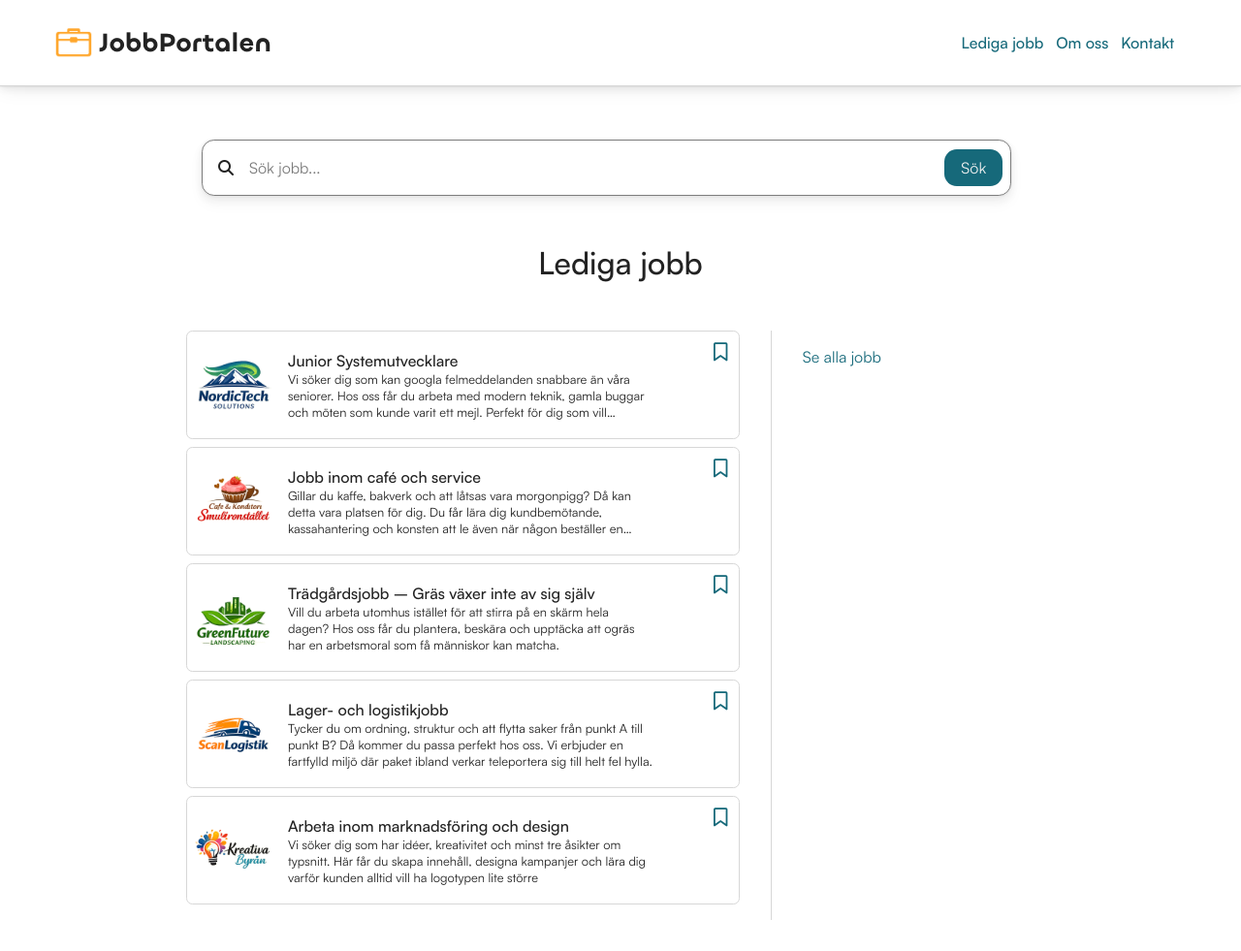
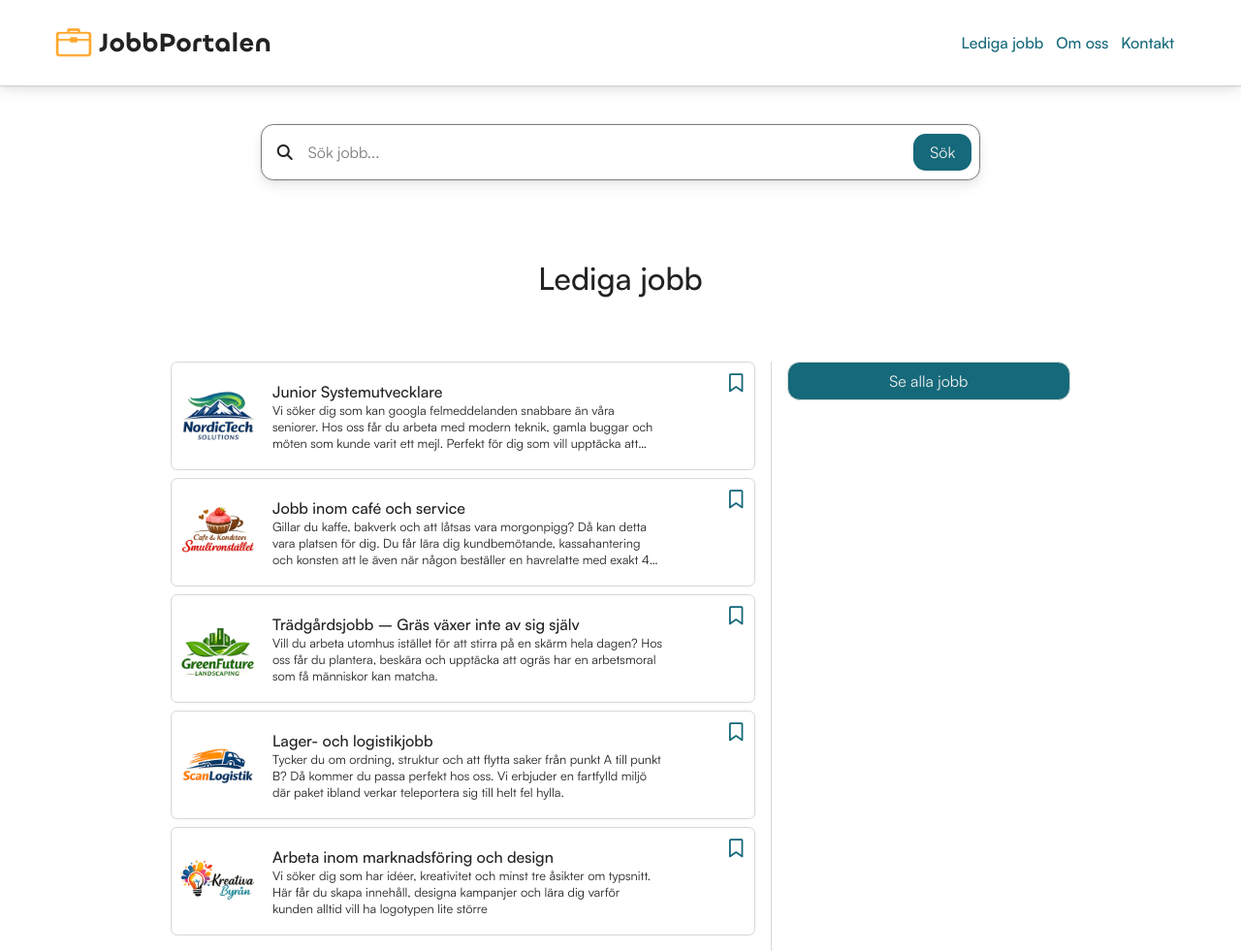
Before and after one commit to OJKdev/jobbportalen, a website with bundled scripts: page src/pages/jobs/jobs.html in a window 1280 px wide. Shown: the whole page at 97% size. Built offline with nearby package versions, Linux system fonts and the light colour scheme; data requests are answered from the project's data file; some icons are missing.

Commit message:
Snyggat till och fixat lite html css

```diff
--- a/src/assets/css/home.css
+++ b/src/assets/css/home.css
@@ -2,14 +2,19 @@
 @import "searchbar.css";
 @import "jobList.css";
 
-section {
+.landing {
   display: flex;
   flex-direction: column;
   align-items: center;
-  text-align: center;
+
   gap: 1rem;
 }
-.hero h3 {
+
+.landing p {
+  text-align: center;
+}
+
+.landing h3 {
   letter-spacing: 0.05em;
 }
 
--- a/src/assets/css/jobList.css
+++ b/src/assets/css/jobList.css
@@ -14,7 +14,7 @@
   flex-direction: row;
   border-radius: 0.4rem;
   box-shadow: none;
-  margin: 0 1rem 0 1rem;
+
   padding: 0.3rem;
   transition: all 0.2s ease-out;
   text-align: left;
@@ -67,3 +67,8 @@
 .job button:hover {
   color: var(--priamary-color);
 }
+@media (min-width: 768px) {
+  .job {
+    margin: 0 1rem 0 0;
+  }
+}
--- a/src/assets/css/pagegrid.css
+++ b/src/assets/css/pagegrid.css
@@ -1,21 +1,22 @@
 article {
   display: grid;
-  grid-template-columns: 2fr 1fr;
+}
+
+aside ul {
+  display: flex;
+  flex-direction: row;
+  justify-content: space-between;
+  align-items: center;
+
+  list-style: none;
 }
 
 aside {
-  border-left: solid 1px var(--primary-border-color);
+  padding-bottom: 1rem;
+  margin-bottom: 1rem;
+  border-bottom: 1px solid var(--primary-border-color);
 }
 
-aside ul {
-  list-style: none;
-  padding-left: 2rem;
-  margin-top: 1rem;
-}
-
-aside p {
-  padding-left: 2rem;
-}
 .buttons {
   display: flex;
   justify-content: center;
@@ -27,10 +28,31 @@ aside p {
 }
 
 .left-column {
+  order: 2;
   display: flex;
   flex-direction: column;
   gap: 1rem;
+}
 
-  margin-bottom: 1rem;
-  margin-right: 1rem;
+@media (min-width: 768px) {
+  article {
+    display: grid;
+    grid-template-columns: 2fr 1fr;
+  }
+  .left-column {
+    order: 0;
+    margin-bottom: 1rem;
+  }
+  aside {
+    border-left: solid 1px var(--primary-border-color);
+    margin-bottom: 1rem;
+    padding-bottom: 0;
+    margin-bottom: 0;
+    border-bottom: 0;
+  }
+  aside ul {
+    display: block;
+    list-style: none;
+    padding-left: 1rem;
+  }
 }
--- a/src/assets/css/searchbar.css
+++ b/src/assets/css/searchbar.css
@@ -1,6 +1,5 @@
 .searchbar {
-  width: 90%;
-
+  width: 80%;
   display: flex;
   flex-direction: row;
   justify-content: center;
@@ -9,7 +8,7 @@
   padding: 0rem;
   border: solid 1px #7e7e7e;
   box-shadow: var(--shadow);
-  margin: 2rem;
+  margin: 1rem;
   border-radius: 0.8rem;
 }
 
@@ -20,7 +19,7 @@
   justify-content: space-between;
   gap: 0;
   border: 0;
-  padding: 0;
+  padding: 0.5rem;
 }
 
 .searchbar form input {
@@ -29,16 +28,12 @@
 
   height: 40px;
 
-  margin: 0.5rem;
-
-  border-radius: 0.8rem 0 0 0.8rem;
-
   border-bottom: 0;
 }
 
 .searchbar button {
   border: 0;
-  margin-right: 0.5rem;
+  margin: 0;
   max-width: 60px;
 }
 
--- a/src/assets/css/site.css
+++ b/src/assets/css/site.css
@@ -45,6 +45,11 @@
 .container {
   max-width: var(--max-width);
   margin: auto;
+  display: flex;
+  flex-direction: column;
+  align-items: center;
+
+  gap: 1rem;
 }
 
 body {
@@ -108,7 +113,7 @@ form input {
   width: 100%;
   border: none;
   outline: none;
-  padding: 0 0.8rem;
+  padding: 0 0.5rem;
   line-height: 40px;
   font-size: 1.1rem;
   background: transparent;
@@ -121,7 +126,7 @@ form input {
 form label {
   position: absolute;
 
-  padding-left: 1rem;
+  padding-left: 0.5rem;
   color: #7b7b7b;
 }
 
--- a/src/assets/css/utilities.css
+++ b/src/assets/css/utilities.css
@@ -2,7 +2,7 @@
   background-color: var(--link-color);
   border: solid 1px var(--primary-border-color);
   border-radius: 0.15rem;
-
+  display: block;
   color: var(--button-text-color);
   font-family: inherit;
   font-size: 1rem;
@@ -10,8 +10,9 @@
   text-decoration: none;
   text-align: center;
   padding: 0.5rem;
-  margin: 0.25rem;
+  margin-bottom: 0.25rem;
   cursor: pointer;
+
   width: 100%;
   transition: all 0.3s ease-out;
 }
--- a/src/data/api.json
+++ b/src/data/api.json
@@ -107,7 +107,7 @@
     {
       "userId": "_tAV4UpgdAo",
       "jobId": "bN0kWnj52h",
-      "id": "I-AZsKUtVYM"
+      "id": "AxMvDt9ISAc"
     }
   ],
   "userSavedJobs2": [
--- a/src/pages/jobs/jobs.html
+++ b/src/pages/jobs/jobs.html
@@ -21,7 +21,7 @@
 
         <aside>
           <ul>
-            <li><a href="/pages/jobs/jobs.html">Se alla jobb</a></li>
+            <li><a class="btn btn-rounded" href="/pages/jobs/jobs.html">Se alla jobb</a></li>
           </ul>
         </aside>
       </article>
--- a/src/pages/users/profile.css
+++ b/src/pages/users/profile.css
@@ -9,3 +9,10 @@
 .email {
   font-size: 0.8em;
 }
+
+#user-info {
+  margin-bottom: 1rem;
+}
+#jobs {
+  margin-bottom: 1rem;
+}
```
Also changed, not shown: src/index.html (+2 -2 lines), src/pages/jobs/job-details.js (+7 -6 lines), src/pages/users/profile.html (+1 -1 lines).
